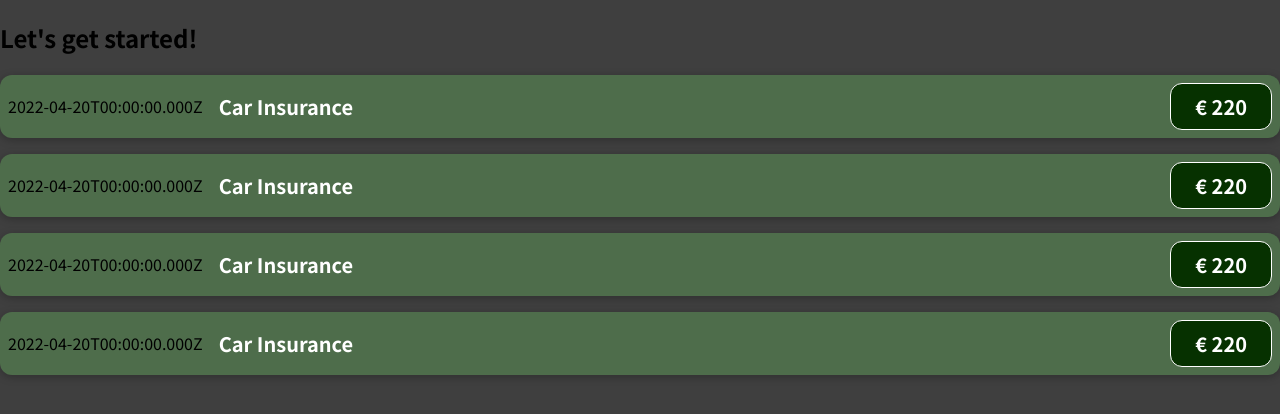
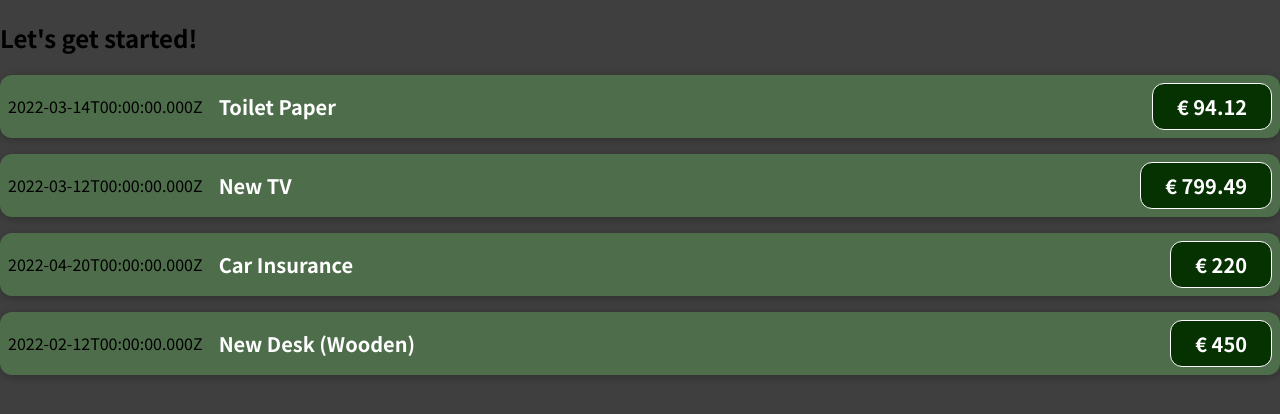
Before and after one commit to ddeveloper72/react-complete-guide, a JavaScript app: page / in a window 1280 px wide. Shown: the top 414 px of the page. Built offline with nearby package versions, Linux system fonts and the light colour scheme.

Commit message:
access  props data inherited from App.js

```diff
--- a/src/components/ExpenseItem.js
+++ b/src/components/ExpenseItem.js
@@ -1,19 +1,15 @@
 import './ExpenseItem.css';
 
-function ExpenseItem() {
-    // add constants
-    const expenseDate = new Date(2022, 3, 20);
-    const expenseTitle = 'Car Insurance';
-    const expenseAmount = 220.00;
+function ExpenseItem(props) {
 
     return (
         // root element has to be 1 element, nesting all other elements
         // remember to convert date object to a string
         <div className='expense-item'>
-            <div>{expenseDate.toISOString()}</div>
+            <div>{props.date.toISOString()}</div>
             <div className='expense-item__description'>
-                <h2>{expenseTitle}</h2>
-                <div className='expense-item__price'>€ {expenseAmount}</div>
+                <h2>{props.title}</h2>
+                <div className='expense-item__price'>€ {props.amount}</div>
             </div>
         </div>
     );
```
